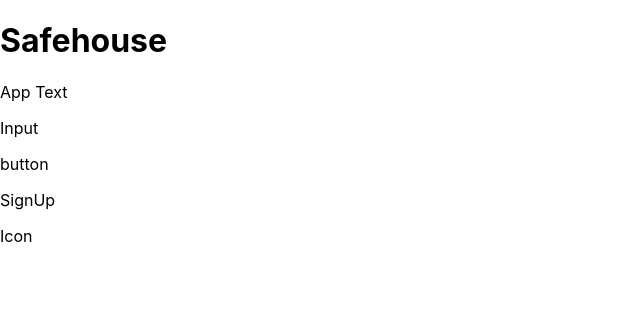
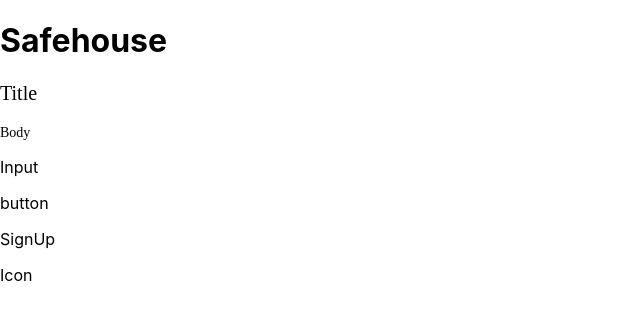
Before and after one commit to safehouse-project2/safehouse_web, a Next.js app: page / in a window 1280 px wide. Shown: the top 320 px of the page, without its empty margins (0-640 px from the left). Built offline with nearby package versions, Linux system fonts and the light colour scheme.

Commit message:
AppText Comps

```diff
--- a/components/AppText/index.js
+++ b/components/AppText/index.js
@@ -1,7 +1,16 @@
 import styled from 'styled-components';
 
-export default function AppText(){
+
+const Body = styled.p
+`
+font-family: Poppins;
+font-size: ${props=>props.fs||"14px"};
+`
+
+export default function AppText({
+    bSize="14px"
+}){
     return <div>
-        <p>App Text</p>
+        <Body fs={bSize}>Body</Body>
     </div>
 }
--- /dev/null
+++ b/components/Header/index.js
@@ -0,0 +1,14 @@
+import styled from 'styled-components';
+
+const TitleStyle = styled.p
+`
+font-family: Woodman;
+font-size:  ${props=>props.fs||"20px"};
+`
+export default function Title({
+    hSize="20px",
+}){
+    return <div>
+        <TitleStyle fs={hSize}>Title</TitleStyle>
+    </div>
+}
--- a/package.json
+++ b/package.json
@@ -11,6 +11,9 @@
     "build-storybook": "build-storybook -s public"
   },
   "dependencies": {
+    "@mui/icons-material": "^5.10.9",
+    "@mui/material": "^5.10.9",
+    "@mui/styled-engine-sc": "^5.10.6",
     "@react-google-maps/api": "^2.13.1",
     "axios": "^0.27.2",
     "next": "12.3.1",
--- a/pages/index.js
+++ b/pages/index.js
@@ -1,10 +1,11 @@
-import Head from 'next/head';
+//import Head from 'next/head';
 import Image from 'next/image';
 import styles from '../styles/Home.module.css';
 import styled from 'styled-components';
 import React from 'react';
 
-//Comps
+//Sofia Comps
+import Title from '../components/Header';
 import AppText from '../components/AppText';
 import Input from '../components/Input';
 import Button from '../components/Button';
@@ -17,6 +18,7 @@ export default function Home() {
   return (
     <div className="App">
       <h1>Safehouse</h1>
+      <Title/>
       <AppText/>
       <Input/>
       <Button/>
```
Also changed, not shown: 1 other file (tests, documents, lock files or other folders).
